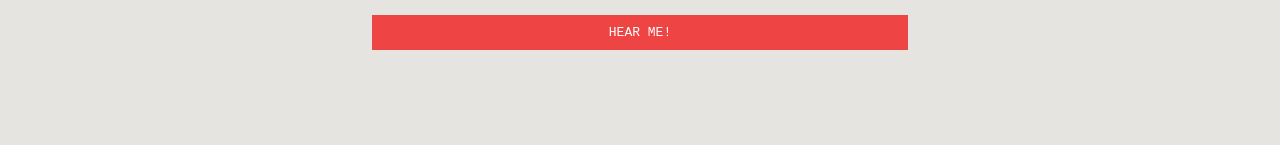
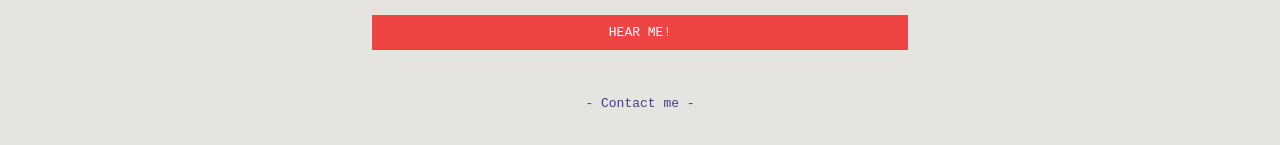
Before and after one commit to bubu-destroi/oxi_client, a React (Vite) app: page /about-oxitoficina in a window 1280 px wide. Shown: the part 1077-1222 px from the top of the page. Before the commit the page ends 1163 px from the top, so only its background shows below. Built offline with nearby package versions, Linux system fonts and the light colour scheme.

Commit message:
added contact me in about comp

```diff
--- a/src/pages/About.jsx
+++ b/src/pages/About.jsx
@@ -44,7 +44,7 @@ function About() {
         </h1>
         <p className='text-xs sm:text-sm  md:text-s mb-6 text-justify'>
           {' '}
-          Hi, I'm Carolina. I created Oxitoficina (combining Oxytocin and
+          Hi, I'm Zarolina. I created Oxitoficina (combining Oxytocin and
           Oficina) from a place of deep affection and concern for future
           generations. Throughout my own experience of the traditional education
           system, both as student and as teacher, I've witnessed how the current
@@ -123,6 +123,11 @@ function About() {
           </button>
         </form>
       </div>
+      <a href='mailto:hello@zarolina.com'>
+        <div className='p-6   hover:text-red-500 cursor-pointer text-center'>
+         - Contact me -
+        </div>
+      </a>
     </div>
   );
 }
```
